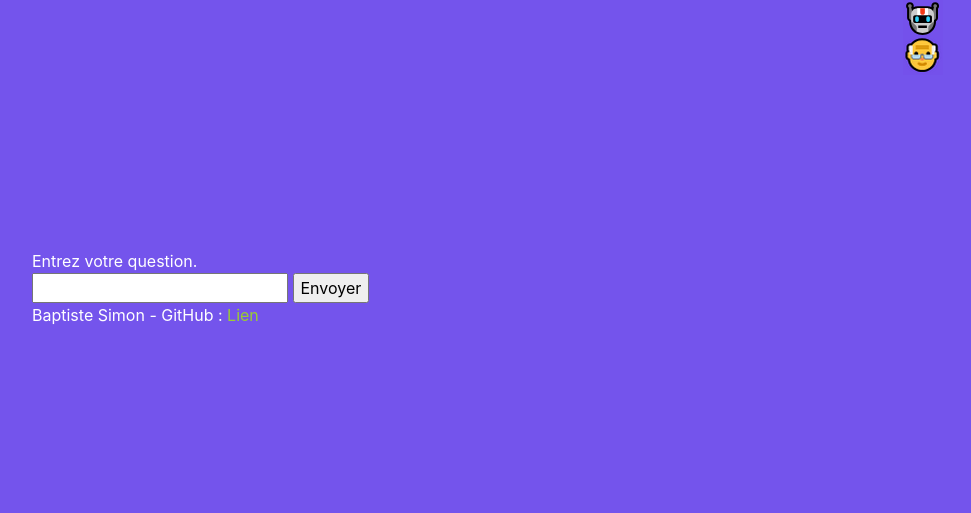
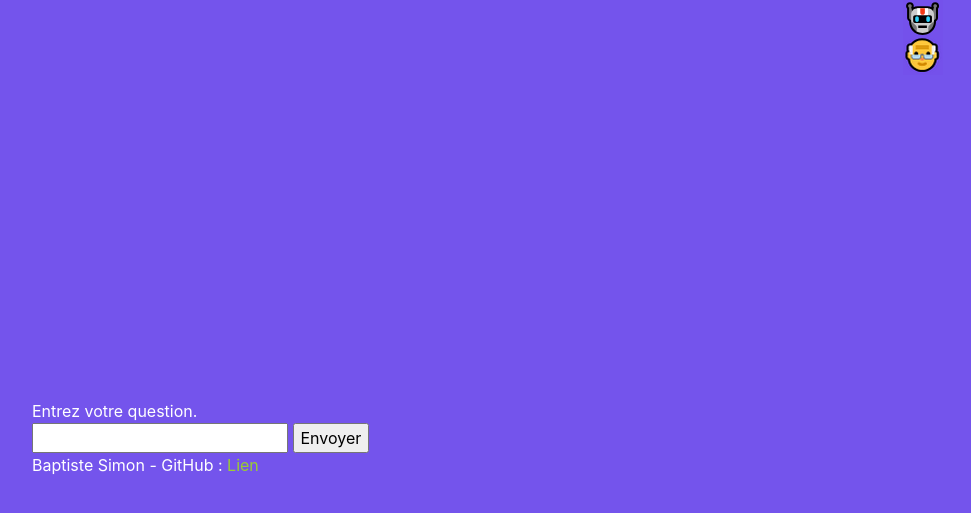
Before and after one commit to Baptiste68/P7-new, a Flask app: page / in a window 1280 px wide. Shown: the part 102-615 px from the top of the page, without its empty margins (53-1024 px from the left). Run offline with Flask 2, Linux system fonts and the light colour scheme; some libraries are stand-ins or nearby versions.

Commit message:
Update adding_design.css

```diff
--- a/gbapp/static/css/adding_design.css
+++ b/gbapp/static/css/adding_design.css
@@ -1,5 +1,5 @@
 div#reponses.col-sm-10 {
-    height: 250px;
+    height: 50vh;
     overflow: auto;
 }
 
```
